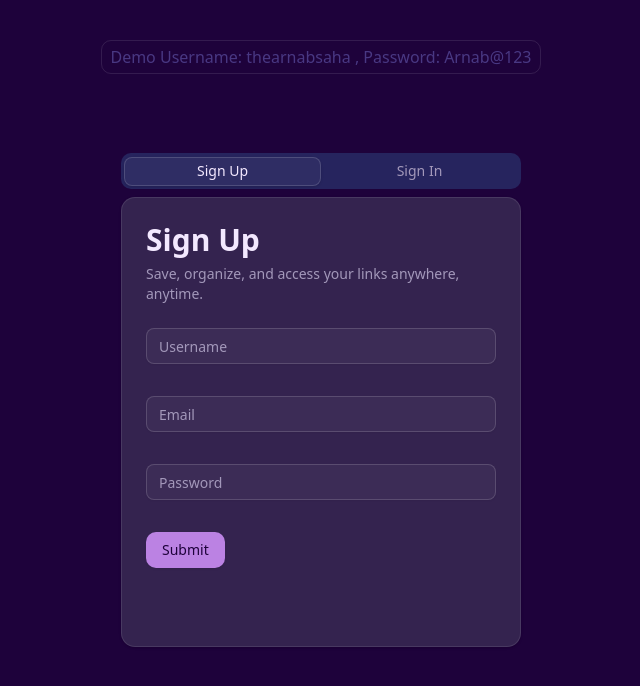
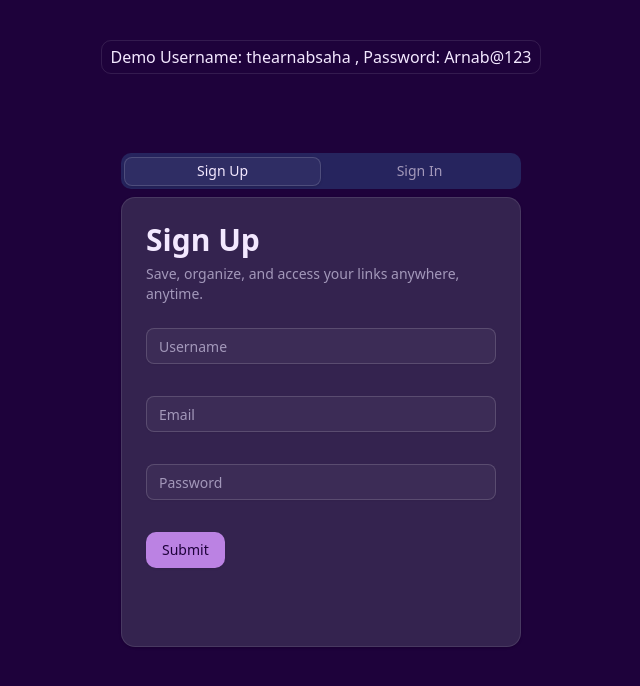
Before and after one commit to thearnabsaha/Brainly, a React (Vite) app in the folder brainly-client/: page / in a window 1280 px wide. Shown: the top 686 px of the page, without its empty margins (319-959 px from the left). Built offline with nearby package versions, Linux system fonts and the light colour scheme.

Commit message:
fix: remove unnecessary class from demo username/password display

```diff
--- a/brainly-client/src/pages/Creadentials.tsx
+++ b/brainly-client/src/pages/Creadentials.tsx
@@ -97,7 +97,7 @@ const Credentials = () => {
 
   return (
     <div className="h-screen w-screen flex justify-center items-center">
-      <h1 className="absolute top-5 sm:top-10 text-accent border rounded-lg px-2 py-1">Demo Username: thearnabsaha , Password: Arnab@123 </h1>
+      <h1 className="absolute top-5 sm:top-10 border rounded-lg px-2 py-1">Demo Username: thearnabsaha , Password: Arnab@123 </h1>
       <Toaster position="top-right" reverseOrder={false} />
       <Tabs defaultValue="Signup" className="w-[400px] m-2">
         <TabsList className="grid w-full grid-cols-2">
```
